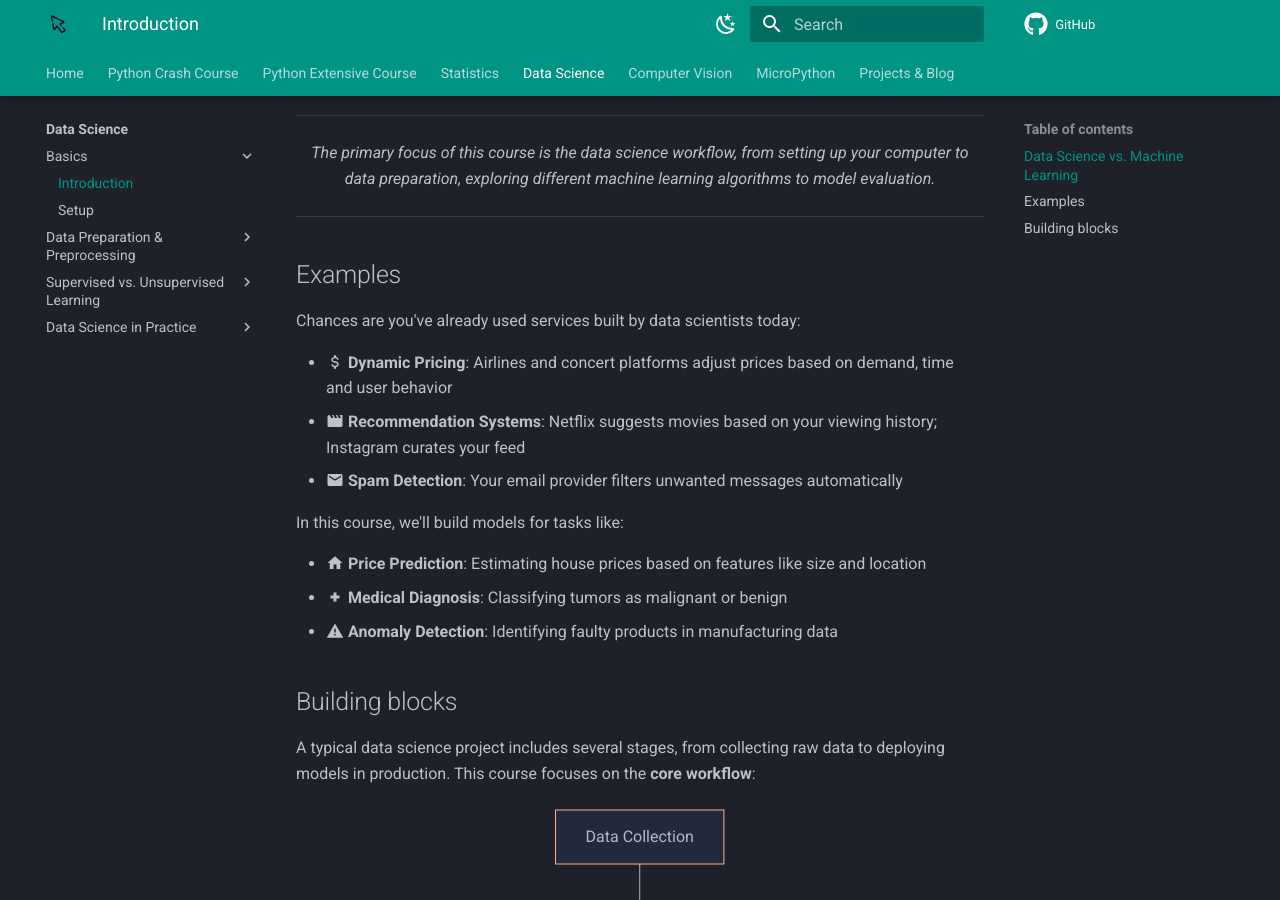
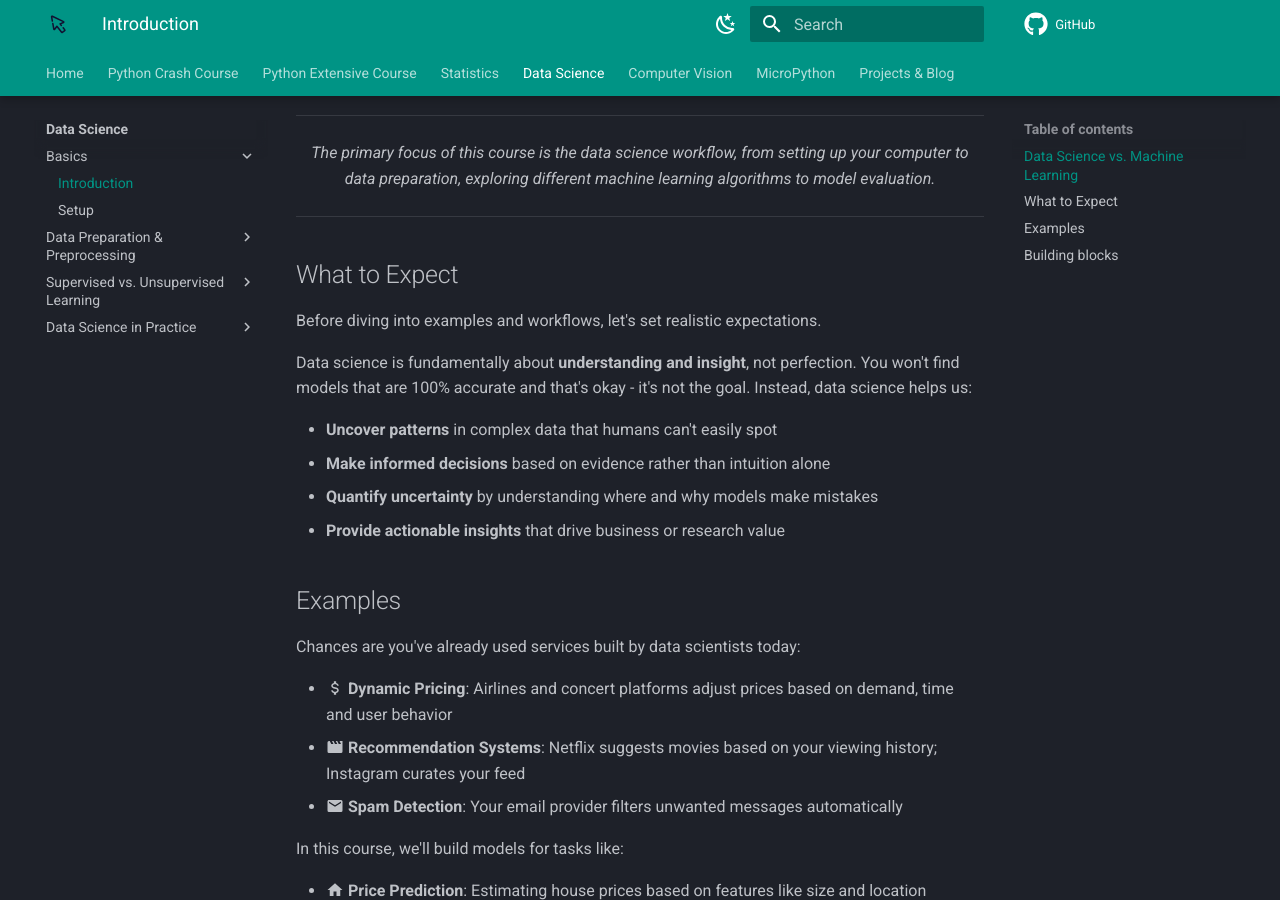
Before and after one commit to mciwing/mciwing.github.io, an MkDocs documentation site: the page built from docs/data-science/basics/intro.md, in a window 1280 px wide and 900 px high, scrolled down 477 px. Built offline with MkDocs 1.6.1 and Material for MkDocs 9.7.7, drawn with Linux system fonts in a browser that asks for light colours; emoji names are drawn with the system emoji font; comment, search, counter and statistics services are not loaded.

Commit message:
docs: set expectations (Intro)

```diff
--- a/docs/data-science/basics/intro.md
+++ b/docs/data-science/basics/intro.md
@@ -30,6 +30,19 @@ Let's explore them to get a better understanding of this course's content.
 </div>
 
 ---
+
+## What to Expect
+
+Before diving into examples and workflows, let's set realistic expectations.
+
+Data science is fundamentally about **understanding and insight**, not
+perfection. You won't find models that are 100% accurate and that's okay - it's
+not the goal. Instead, data science helps us:
+
+- **Uncover patterns** in complex data that humans can't easily spot
+- **Make informed decisions** based on evidence rather than intuition alone
+- **Quantify uncertainty** by understanding where and why models make mistakes
+- **Provide actionable insights** that drive business or research value
 
 ## Examples
 
```
